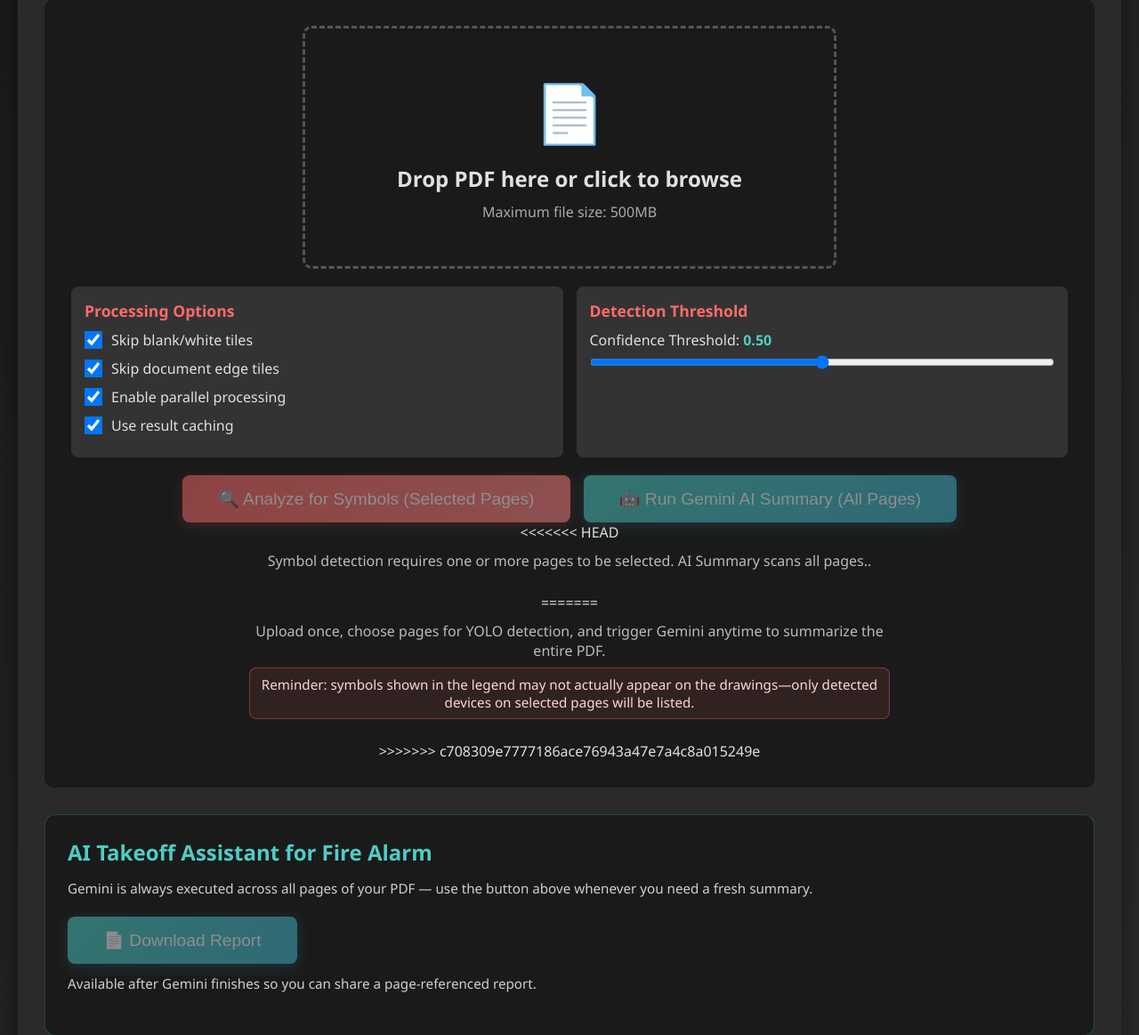
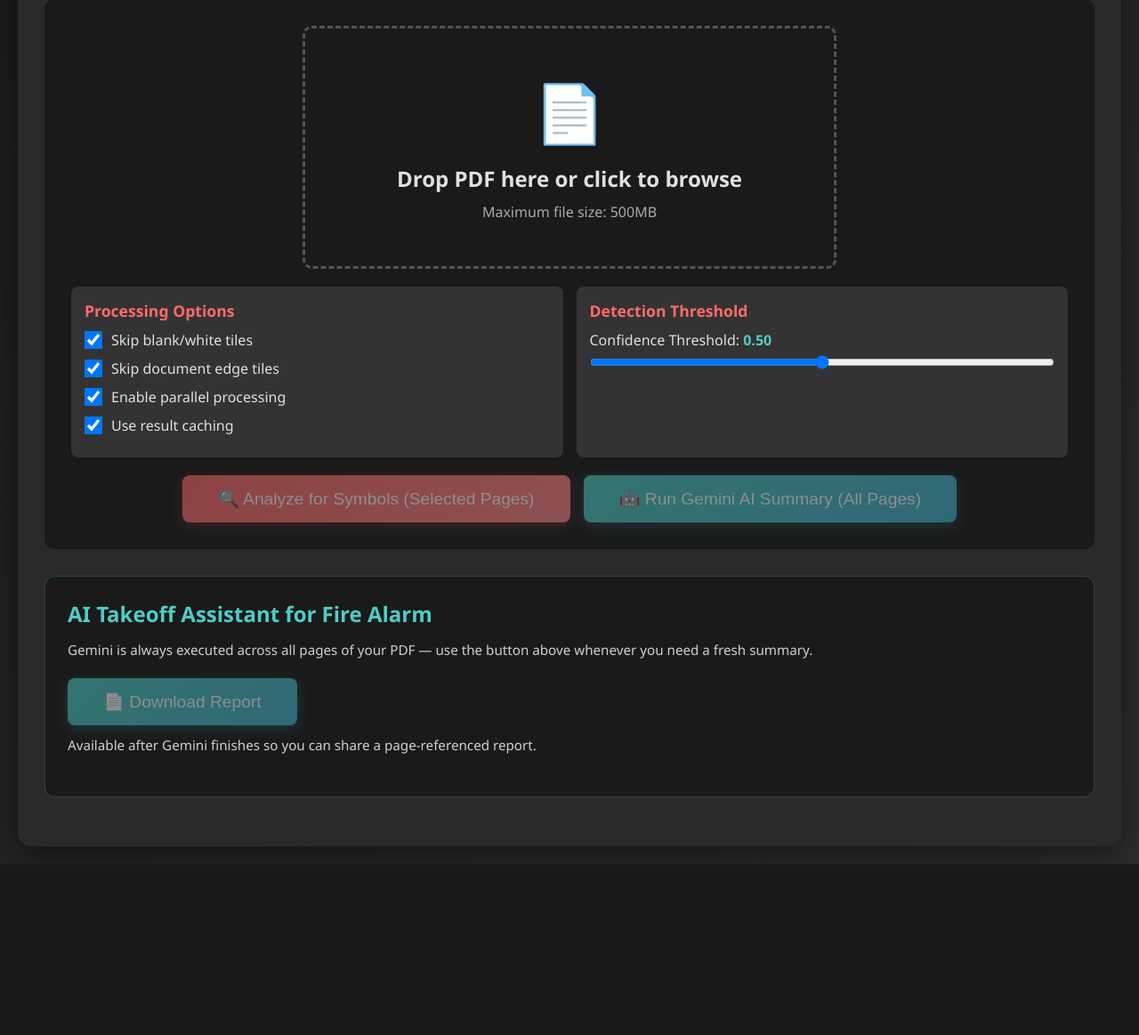
Before and after one commit to dms0313/Fire-Alarm-Project-Takeoff-Assistant, a Flask app: page / in a window 1280 px wide. Shown: the part 304-1467 px from the top of the page at 89% size. After the commit the page ends 1275 px from the top, so only its background shows below. Run offline with Flask 3, Linux system fonts and the light colour scheme.

Commit message:
update index.html

```diff
--- a/templates/index.html
+++ b/templates/index.html
@@ -89,12 +89,6 @@
                     <button class="btn" id="analyzeBtn" disabled>🔍 Analyze for Symbols (Selected Pages)</button>
                     <button class="btn btn-gemini" id="startGeminiBtn" disabled>🤖 Run Gemini AI Summary (All Pages)</button>
                 </div>
-<<<<<<< HEAD
-                <p class="analysis-helper">Symbol detection requires one or more pages to be selected. AI Summary scans all pages..</p>
-=======
-                <p class="analysis-helper">Upload once, choose pages for YOLO detection, and trigger Gemini anytime to summarize the entire PDF.<br><span class="legend-warning">Reminder: symbols shown in the legend may not actually appear on the drawings—only detected devices on selected pages will be listed.</span></p>
->>>>>>> c708309e7777186ace76943a47e7a4c8a015249e
-
                 <div class="progress-section" id="progressSection">
                     <div class="progress-visuals" aria-hidden="true">
                         <div class="pulse-loader" id="progressLoader"></div>
```
